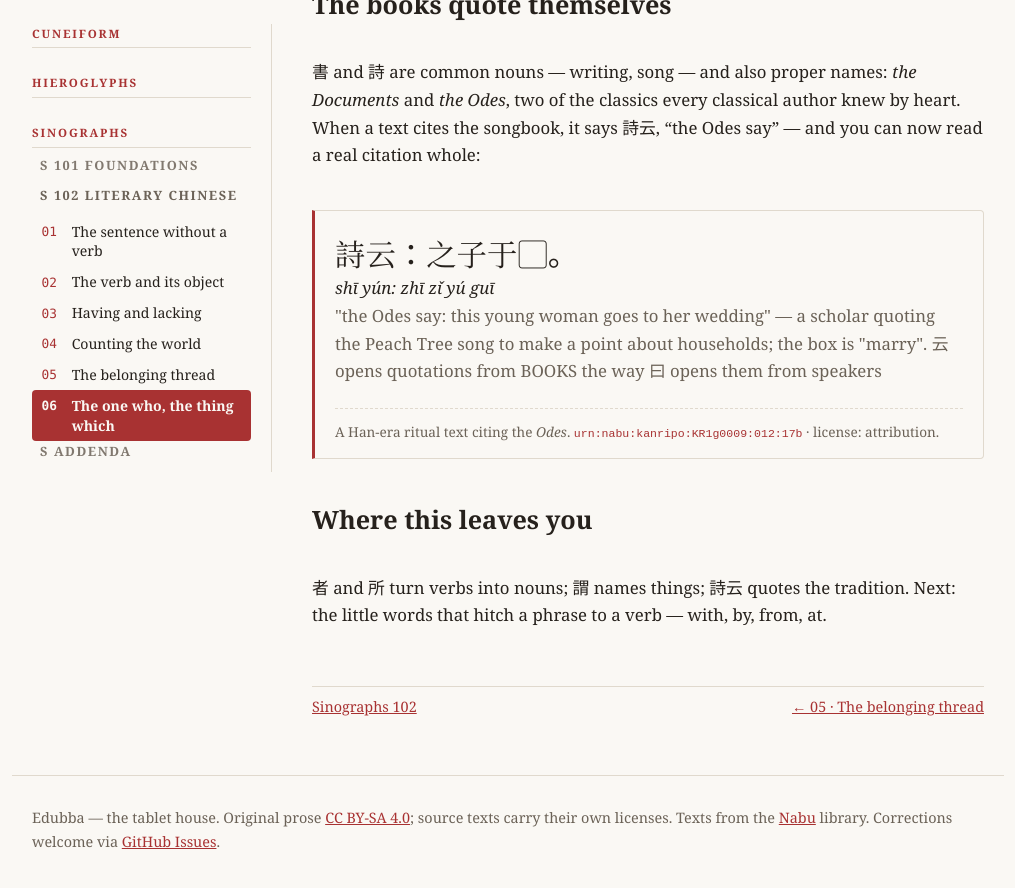
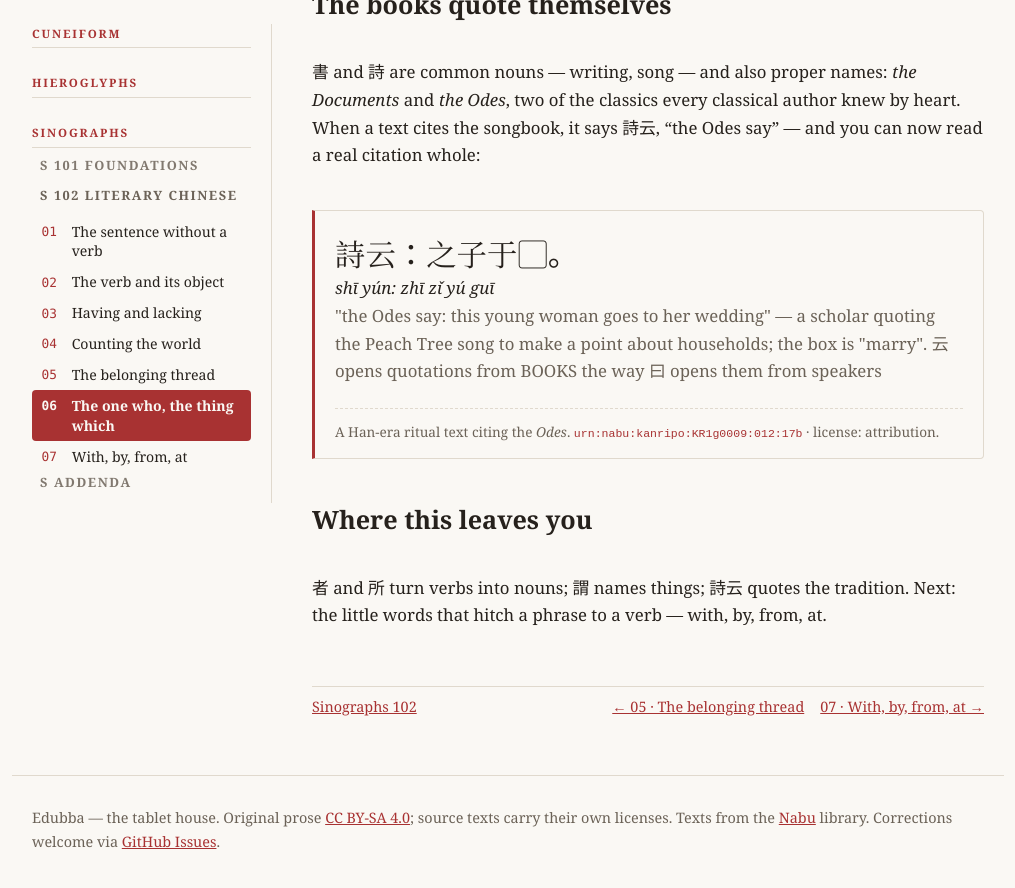
Before and after one commit to arvicco/nabu-edubba, a Jekyll site: the page built from site/sinographs/102/06-the-one-who-the-thing-which.md, in a window 1280 px wide and 900 px high, scrolled down 2632 px. Shown: the top 888 px of the window, without its empty margins (132-1147 px from the left). Built offline with Jekyll 4.4.1, drawn with Linux system fonts in a browser that asks for light colours; part of the change alters nothing that is shown.

Commit message:
feat: S102 ch7 — with, by, from, at (M24-1)
Coverbs 以於自與 (+用): 2.10's look-at-the-how, Laozi 11's empty
hub (use is what is not there), 生於毫末, 自知者明. Two draft
lines caught over cap by box_line (合抱之木 37.5%, bare 止於至善
50%) and replaced before shipping. 1.1b moves to ch9 where 方
lands and 不亦樂乎 is at home among the questions.

Co-Authored-By: Claude Fable 5 <noreply@anthropic.com>

```diff
--- /dev/null
+++ b/site/sinographs/102/07-with-by-from-at.md
@@ -0,0 +1,131 @@
+---
+title: "07 · With, by, from, at"
+short_title: "07 · With, by, from, at"
+description: >-
+  The little verbs that turned into prepositions — 以 by-means-of,
+  於 at-and-from, 自 from-oneself, 與 together-with — and the
+  Laozi on hubs, saplings, and knowing yourself.
+layout: chapter
+school: sinographs
+course: sinographs-102
+chapter: 7
+permalink: /sinographs/102/07-with-by-from-at/
+course_url: /sinographs/102/
+course_title: "Sinographs 102"
+teaches: ["以", "用", "於", "自", "與"]
+---
+
+# With, by, from, at
+
+English has prepositions; Literary Chinese has small verbs that
+learned the trade. 以 was "to take" and became **by means of**;
+於 parks a phrase **at, in, from**; 自 is **from** — and, glued
+to a verb, **oneself**; 與 is **together with**. Each hitches a
+phrase to the sentence's main verb, and between them they do
+most of what a case system would:
+
+<table class="sign-table">
+  <thead>
+    <tr><th>Sign</th><th>Key</th><th>Says</th><th>Means</th><th>How to see it</th></tr>
+  </thead>
+  <tbody>
+    <tr>
+      <td class="script sign-cell">以</td><td>by-means-of</td><td><a class="say" href="{{ '/assets/audio/pinyin/yi-by.mp3' | relative_url }}" title="hear it"><span class="translit pinyin">yǐ</span></a></td>
+      <td>by, with; in order to</td>
+      <td>a person and the thing taken up — "take" worn to
+      grammar</td>
+    </tr>
+    <tr>
+      <td class="script sign-cell">用</td><td>use</td><td><a class="say" href="{{ '/assets/audio/pinyin/yong.mp3' | relative_url }}" title="hear it"><span class="translit pinyin">yòng</span></a></td>
+      <td>to use; usefulness</td>
+      <td>by the received account a bucket pressed into
+      service</td>
+    </tr>
+    <tr>
+      <td class="script sign-cell">於</td><td>at</td><td><a class="say" href="{{ '/assets/audio/pinyin/yu.mp3' | relative_url }}" title="hear it"><span class="translit pinyin">yú</span></a></td>
+      <td>at, in, to, from</td>
+      <td>a swallow-shape lent to the busiest preposition;
+      the older 于 does the same work</td>
+    </tr>
+    <tr>
+      <td class="script sign-cell">自</td><td>self</td><td><a class="say" href="{{ '/assets/audio/pinyin/zi-self.mp3' | relative_url }}" title="hear it"><span class="translit pinyin">zì</span></a></td>
+      <td>from; oneself</td>
+      <td>a nose face-on — the thing one points at to mean
+      "me"</td>
+    </tr>
+    <tr>
+      <td class="script sign-cell">與</td><td>give-with</td><td><a class="say" href="{{ '/assets/audio/pinyin/yu-with.mp3' | relative_url }}" title="hear it"><span class="translit pinyin">yǔ</span></a></td>
+      <td>to give; with, and</td>
+      <td>four hands passing one object — giving, sharing;
+      hence "with"</td>
+    </tr>
+  </tbody>
+</table>
+
+## The hitches at work
+
+<figure class="reading reading--script reading--composed">
+  <div class="reading-lines">
+    <div class="reading-line"><span class="script">王與民出。</span><span class="translit pinyin">wáng yǔ mín chū</span><span class="gloss">"the king goes out with the people" — 與 hitches a companion to the subject</span></div>
+    <div class="reading-line"><span class="script">民用之。</span><span class="translit pinyin">mín yòng zhī</span><span class="gloss">"the people use it" — 用 still works as a plain verb too; grammar never took its day job</span></div>
+  </div>
+  <figcaption class="citation">
+    Practice lines assembled from taught characters.
+  </figcaption>
+</figure>
+
+## Look at the how
+
+以 keeps a trace of "take" in one of Confucius' most practical
+sentences — how to read a person:
+
+<figure class="reading reading--script">
+  <div class="reading-lines">
+    <div class="reading-line"><span class="script">▢其所以。</span><span class="translit pinyin">shì qí suǒ yǐ</span><span class="gloss">"watch what a person does" — literally "look at that-by-which he acts": 所 from the last chapter reaching into 以. The passage continues: then look at WHY he does it, then at what contents him — and no one can hide. The box is "look at"</span></div>
+  </div>
+  <figcaption class="citation">
+    <em>Analects</em> 2.10, the first step of the three-step
+    x-ray.
+    <code>urn:nabu:kanripo:KR1h0004:002:11a</code> · license: attribution.
+  </figcaption>
+</figure>
+
+## Use is what isn't there
+
+The *Laozi*'s wheel-hub argument, closing on 以 and 用 in one
+breath — thirty spokes share a hub, and the cart works because
+the hub's center is EMPTY:
+
+<figure class="reading reading--script reading--stacked">
+  <div class="reading-lines">
+    <div class="reading-line"><span class="script">有之以為▢，</span><span class="translit pinyin">yǒu zhī yǐ wéi lì,</span><span class="gloss">"what is there gives the advantage,"</span></div>
+    <div class="reading-line"><span class="script">無之以為用。</span><span class="translit pinyin">wú zhī yǐ wéi yòng</span><span class="gloss">"what is not there gives the use" — the clay makes the pot, but the hollow holds the water; rooms are useful because of the space inside the walls. The box in the first line is "advantage"</span></div>
+  </div>
+  <figcaption class="citation">
+    <em>Laozi</em> 11, the conclusion.
+    <code>urn:nabu:kanripo:KR5c0057:011:1a</code> · license: attribution.
+  </figcaption>
+</figure>
+
+## From a hair-tip; from yourself
+
+於 marks the source in the *Laozi*'s image of patient growth,
+and 自 turns knowing inward:
+
+<figure class="reading reading--script reading--stacked">
+  <div class="reading-lines">
+    <div class="reading-line"><span class="script">生於▢末。</span><span class="translit pinyin">shēng yú háo mò</span><span class="gloss">"it grew from a hair-thin tip" — said of a tree two arms can barely circle: every huge thing began negligibly small. 末, the treetop-tip of Foundations, with 於 marking the source; the box is "fine-hair"</span></div>
+    <div class="reading-line"><span class="script">知人者▢，自知者明。</span><span class="translit pinyin">zhī rén zhě zhì, zì zhī zhě míng</span><span class="gloss">"one who knows others is clever; one who knows himself sees clearly" — 自 slipped before the verb makes it reflexive: self-knowing. The box is "clever"</span></div>
+  </div>
+  <figcaption class="citation">
+    <em>Laozi</em> 64 and 33.
+    <code>urn:nabu:kanripo:KR5c0057:064:1a</code> · license: attribution.
+  </figcaption>
+</figure>
+
+## Where this leaves you
+
+Four hitches and a bucket: with them a sentence can say where,
+whence, with whom, and by what means. Next: how a sentence says
+it is FINISHED — the little words of already and at last — and
+the most famous opening line in Chinese books.
--- a/site/sinographs/102/index.md
+++ b/site/sinographs/102/index.md
@@ -39,6 +39,7 @@ and the grammar holding them together.
   <li><a href="{{ '/sinographs/102/04-counting-the-world/' | relative_url }}">Counting the world</a> — the number row filled; a life told in decades</li>
   <li><a href="{{ '/sinographs/102/05-the-belonging-thread/' | relative_url }}">The belonging thread</a> — 之 ties owner to owned; the Way opens the chain whole</li>
   <li><a href="{{ '/sinographs/102/06-the-one-who-the-thing-which/' | relative_url }}">The one who, the thing which</a> — 者 and 所 make nouns of verbs; the Odes quote themselves</li>
+  <li><a href="{{ '/sinographs/102/07-with-by-from-at/' | relative_url }}">With, by, from, at</a> — the coverbs; the hub&#8217;s empty center gives the use</li>
 </ol>
 
 The course is opening; more chapters appear here as they are
```
